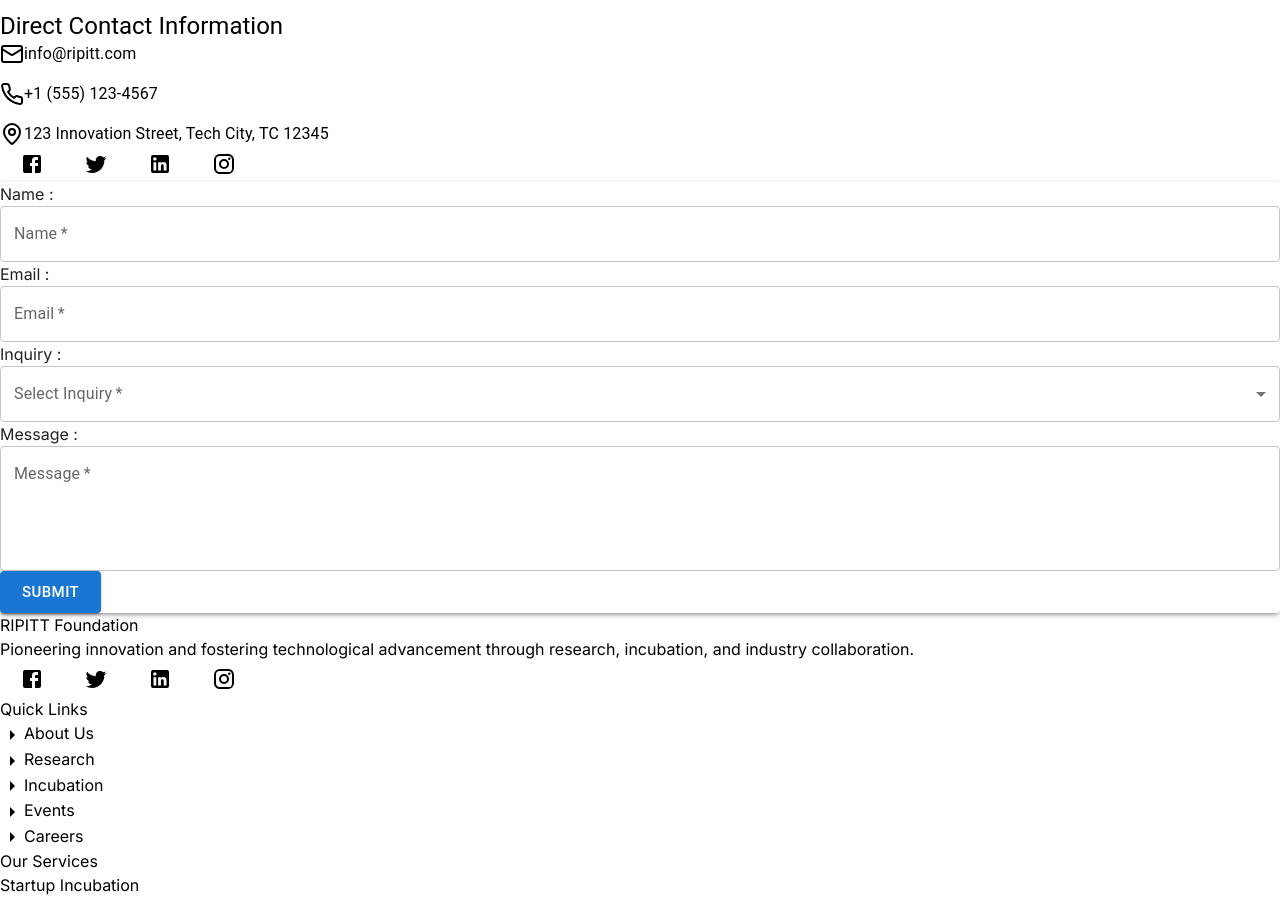
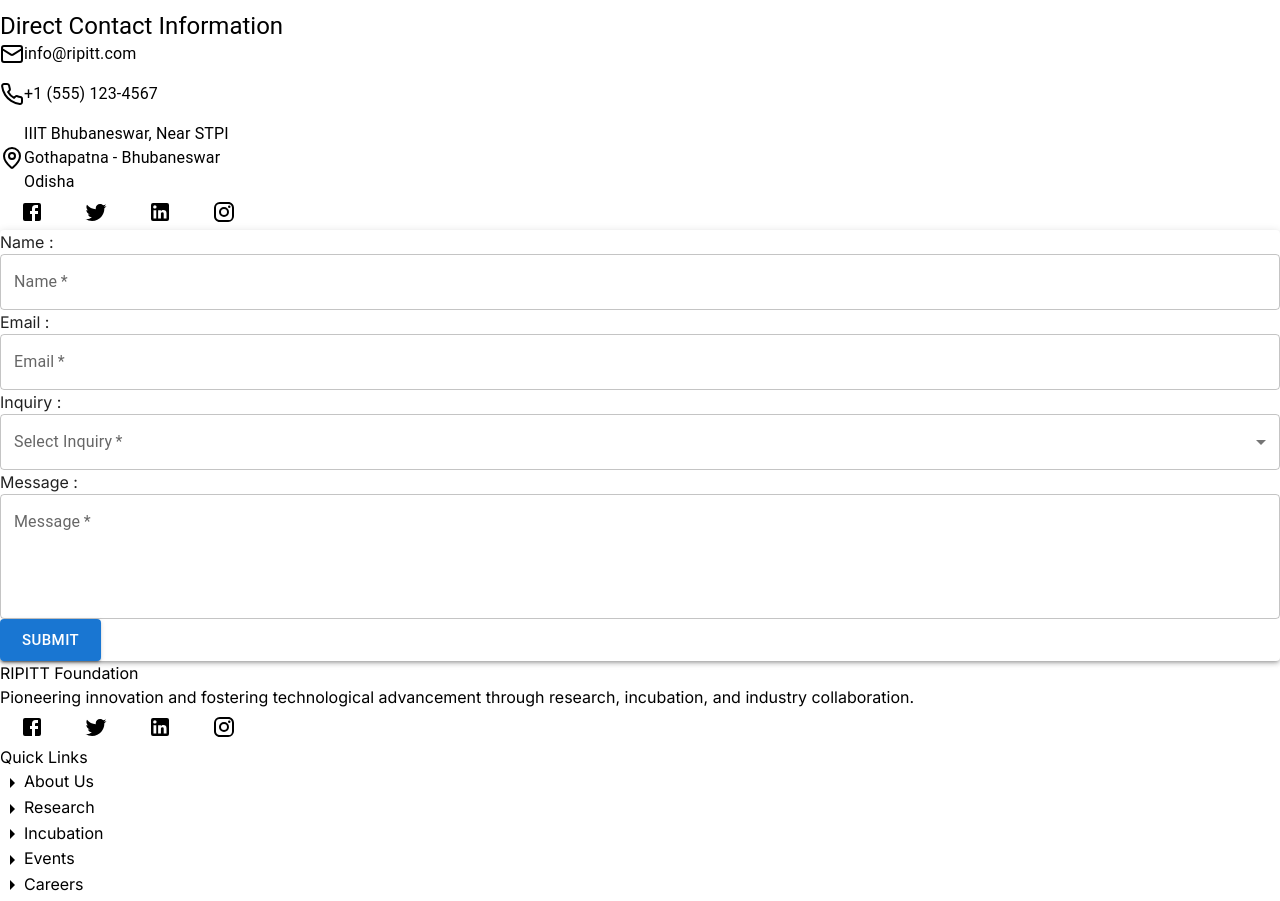
Before and after one commit to Brijendra-Singh2003/RIPITT, a React (Vite) app: page /contact in a window 1280 px wide. Shown: the part 834-1735 px from the top of the page. Built offline with nearby package versions, Linux system fonts and the light colour scheme.

Commit message:
change done

```diff
--- a/src/pages/Contact.jsx
+++ b/src/pages/Contact.jsx
@@ -89,8 +89,12 @@
                 <Stack item xs={12} sm={4}>
                   <Box display="flex" alignItems="center">
                     <MapPin className="mr-2 text-blue-600" />
-                    <Typography>
-                      123 Innovation Street, Tech City, TC 12345
+                    <Typography className="flex-col">
+                      IIIT Bhubaneswar, Near STPI
+                      <br />
+                      <span>Gothapatna - Bhubaneswar</span>
+                      <br />
+                      <span>Odisha</span>
                     </Typography>
                   </Box>
                 </Stack>
```
